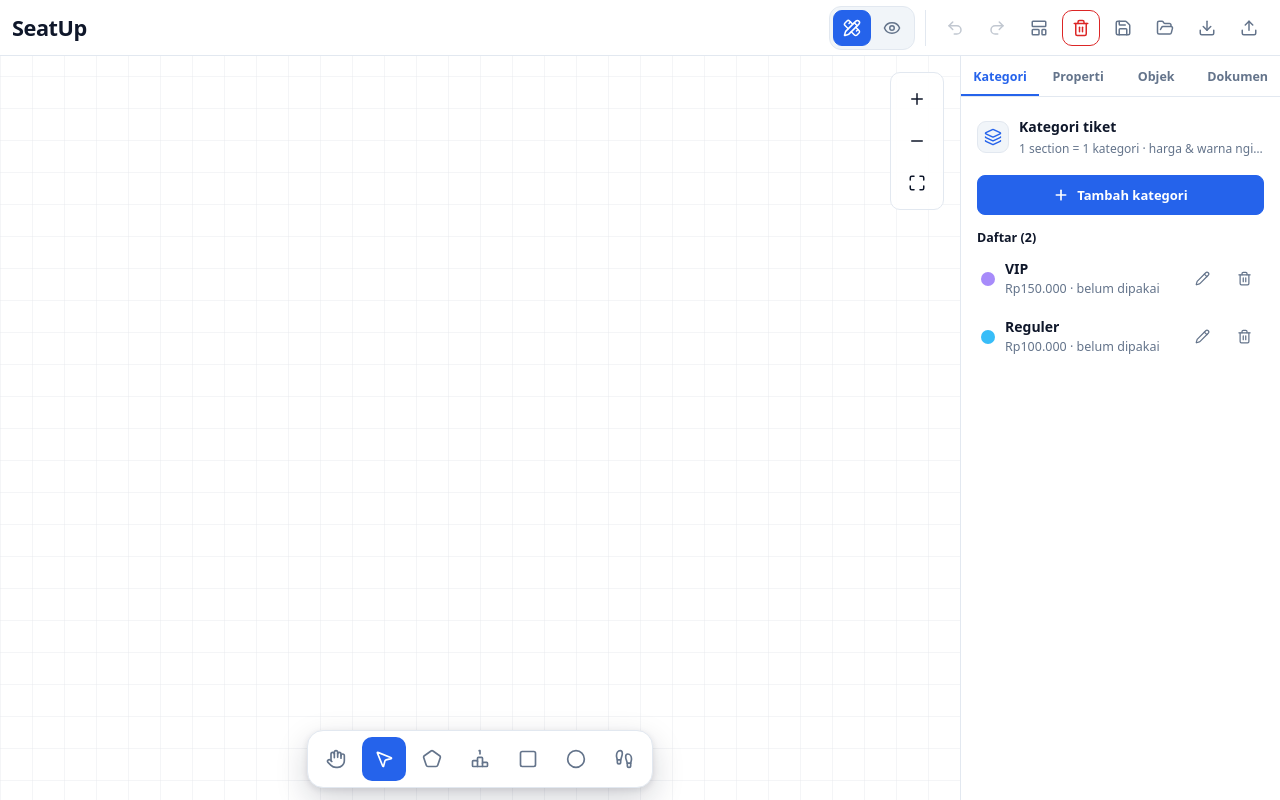
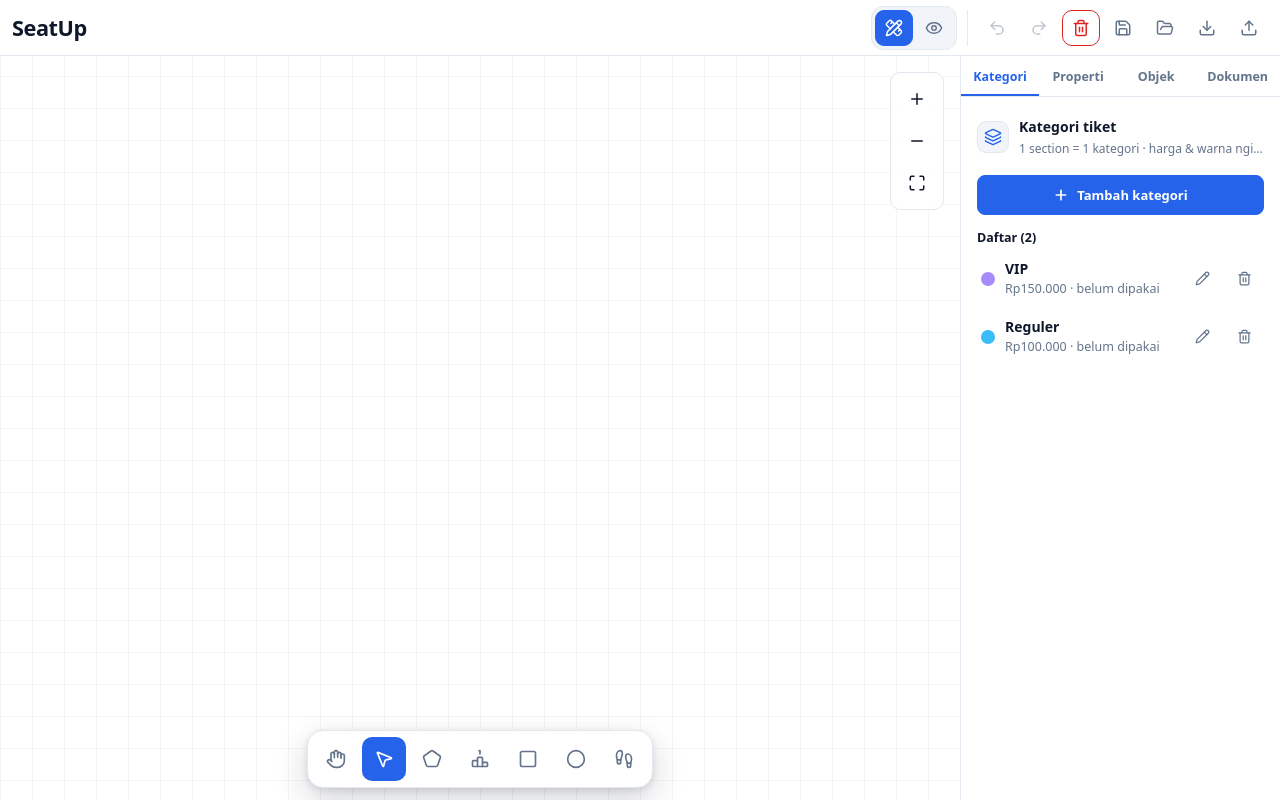
Before and after one commit to Rizarma/SeatUp, a React (Vite) app: page / in a window 1280 px wide. Built offline with nearby package versions, Linux system fonts and the light colour scheme.

Commit message:
chore(venue): hapus tombol contoh venue-U dari toolbar

```diff
--- a/src/App.tsx
+++ b/src/App.tsx
@@ -1,11 +1,11 @@
 import { useCallback, useEffect, useMemo, useState } from 'react';
 import {
-  ArrowLeft, Armchair, Hand, Circle, MousePointerClick, Podium, Footprints, Download, Eye, FolderOpen, LayoutTemplate, MousePointer2, PanelRight, PencilRuler, Pentagon,
+  ArrowLeft, Armchair, Hand, Circle, MousePointerClick, Podium, Footprints, Download, Eye, FolderOpen, MousePointer2, PanelRight, PencilRuler, Pentagon,
   Redo2, Save, Square, Trash2, Undo2, Upload,
 } from 'lucide-react';
 import type { LucideIcon } from 'lucide-react';
 import type { GenSeat, Pt, RowParams, VenueObject } from './lib/venue';
-import { arcSeats, straightSeats, uid, emptyVenue, sampleVenue } from './lib/venue';
+import { arcSeats, straightSeats, uid, emptyVenue } from './lib/venue';
 import { grayscaleToDrafts, guessKind } from './lib/raster';
 import { parseSvgLayout } from './lib/svgImport';
 import type { DraftShape } from './lib/raster';
@@ -463,9 +463,6 @@ function Shell() {
             <button className="nbtn" onClick={redo} disabled={future.length === 0}
               aria-label={`Ulangi (${future.length})`} data-tip={`Ulangi (${future.length})`}>
               <Redo2 size={18} strokeWidth={2} aria-hidden="true" /></button>
-            <button className="nbtn" onClick={() => { loadDoc(sampleVenue()); setMsg('Contoh venue-U dimuat.'); }}
-              aria-label="Muat contoh venue-U" data-tip="Contoh venue-U">
-              <LayoutTemplate size={18} strokeWidth={2} aria-hidden="true" /></button>
             <button className="nbtn danger" onClick={() => { if (doc.objects.length === 0 || confirm('Buang semua objek?')) loadDoc(emptyVenue()); }}
               aria-label="Bersihkan semua objek" data-tip="Bersihkan">
               <Trash2 size={18} strokeWidth={2} aria-hidden="true" /></button>
```
